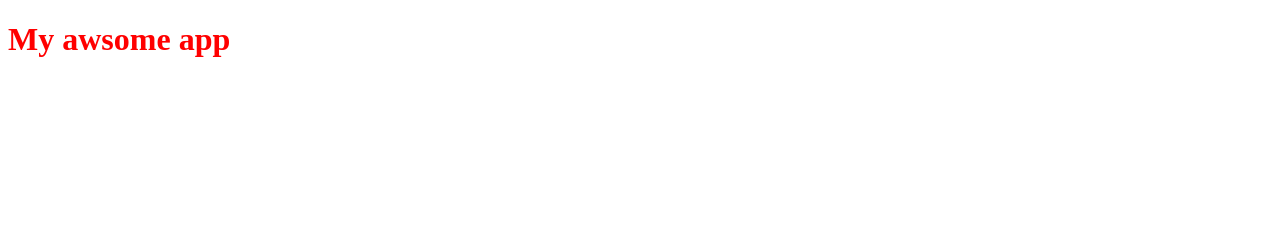
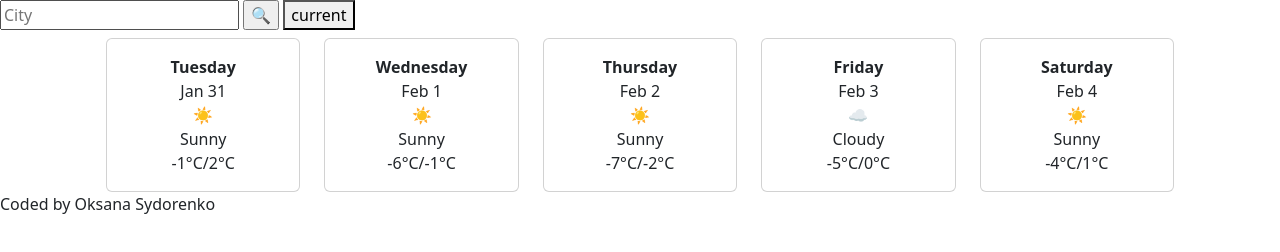
Before and after one commit to Oksana-Sydorenko/my-awsome-app, a plain HTML site: page index.html in a window 1280 px wide. Drawn offline with nearby package versions, Linux system fonts and the light colour scheme.

Commit message:
add html to app

```diff
--- a/index.html
+++ b/index.html
@@ -4,11 +4,102 @@
     <meta charset="UTF-8" />
     <meta http-equiv="X-UA-Compatible" content="IE=edge" />
     <meta name="viewport" content="width=device-width, initial-scale=1.0" />
-    <title>Document</title>
-    <link rel="stylesheet" href="index.css" />
+    <link
+      href="https://cdn.jsdelivr.net/npm/bootstrap@5.3.0-alpha1/dist/css/bootstrap.min.css"
+      rel="stylesheet"
+      integrity="sha384-GLhlTQ8iRABdZLl6O3oVMWSktQOp6b7In1Zl3/Jr59b6EGGoI1aFkw7cmDA6j6gD"
+      crossorigin="anonymous"
+    />
+    <link rel="stylesheet" href="src/styles.css" />
+      <script src="https://cdn.jsdelivr.net/npm/axios@1.1.2/dist/axios.min.js"></script>
+    <title>Weather</title>
   </head>
   <body>
-    <h1>My awsome app</h1>
-    <script src="index.js"></script>
+    <div class="main-container">
+   <header>
+  <div class="container-header">
+  <form id="search-form">
+  <input
+       class="city-input-form"
+       type="text"
+       id="city-input"
+       placeholder="City" />
+  <input type="submit" value="🔍" />
+   <button class="location">current</button>
+ </form>
+    <h5 id="date"></h5>
+    <h6 id="temperature"> </h6>
+  </div>
+    </header>
+ </div>
+    <div class="container">
+      <div class="container text-center">
+        <div class="container text-center">
+          <div class="row row-cols">
+            <div class="col">
+              <div class="card">
+                <div class="card-body">
+                  <strong> Tuesday </strong><br />
+                  Jan 31 <br />
+                  <span class="emoji"> ☀️</span> <br />
+                  Sunny <br />
+                  -1°C/2°C
+                </div>
+              </div>
+            </div>
+            <div class="col">
+              <div class="card">
+                <div class="card-body">
+                  <strong> Wednesday</strong> <br />
+                  Feb 1 <br />
+                  <span class="emoji">☀️ </span><br />
+                  Sunny <br />
+                  -6°C/-1°C
+                </div>
+              </div>
+            </div>
+            <div class="col">
+              <div class="card">
+                <div class="card-body">
+                  <strong> Thursday</strong> <br />
+                  Feb 2 <br />
+                  <span class="emoji">☀️ </span><br />
+                  Sunny <br />
+                  -7°C/-2°C
+                </div>
+              </div>
+            </div>
+            <div class="col">
+              <div class="card">
+                <div class="card-body">
+                  <strong> Friday</strong> <br />
+                  Feb 3 <br />
+                  <span class="emoji">☁️ </span><br />
+                  Cloudy <br />
+                  -5°C/0°C
+                </div>
+              </div>
+            </div>
+            <div class="col">
+              <div class="card">
+                <div class="card-body">
+                  <strong>Saturday</strong> <br />
+                  Feb 4 <br />
+                  <span class="emoji">☀️</span> <br />
+                  Sunny <br />
+                  -4°C/1°C
+                </div>
+              </div>
+            </div>
+
+              </div>
+            </div>
+          </div>
+        </div>
+      </div>
+    </div>
+    </div>
+    <footer>Coded by Oksana Sydorenko</footer>
+    <script src="src/script.js"></script>
   </body>
 </html>
```
